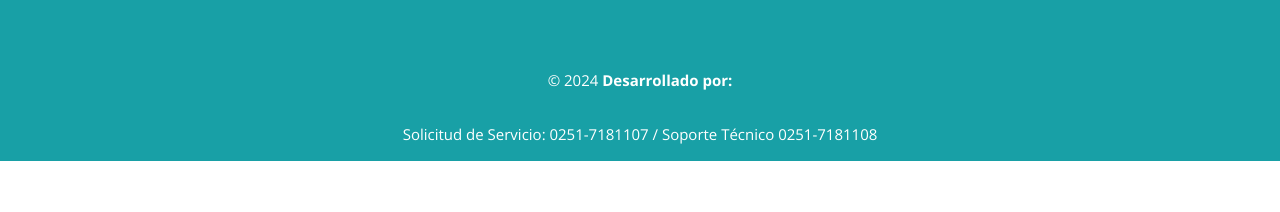
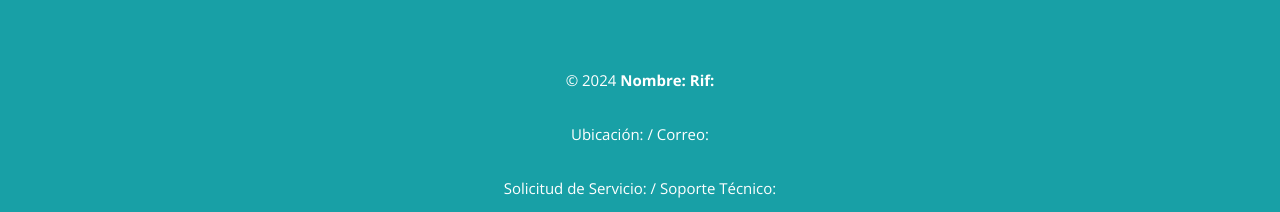
Before and after one commit to yarod159/Proyecto-UCLA, a React (Vite) app in the folder portal-web/: page / in a window 1280 px wide. Shown: the part 2349-2561 px from the top of the page. Before the commit the page ends 2510 px from the top, so only its background shows below. Built offline with nearby package versions, Linux system fonts and the light colour scheme; no server answers.

Commit message:
footer Actualizado

```diff
--- a/portal-web/src/components/footer/Footer.jsx
+++ b/portal-web/src/components/footer/Footer.jsx
@@ -7,7 +7,8 @@ import InstagramIcon from '@mui/icons-material/Instagram';
 
 const Footer = () => {
 
-  const [footerGet, setFooterGet] = useState({ nombreEmpresa: "" });
+  const [footerGet, setFooterGet] = useState({ nombreEmpresa: "", rifEmpresa:"", telefono:"",correo:"",
+                                               linkFacebook:"", linkInstagram:"",ubicacion:"" });
 
   useEffect(() => {
 
@@ -19,7 +20,14 @@ const Footer = () => {
          if (data && data.length > 0) {
            // Assuming you want to display the first company's mission and vision
            const firstCompany = data[0];
-           setFooterGet({ nombreEmpresa: firstCompany.nombreEmpresa });
+           setFooterGet({ nombreEmpresa: firstCompany.nombreEmpresa,
+                          rifEmpresa: firstCompany.rifEmpresa,
+                          telefono: firstCompany.telefono,
+                          ubicacion: firstCompany.ubicacion,
+                          correo: firstCompany.correo,
+                          linkFacebook: firstCompany.linkFacebook,
+                          linkInstagram: firstCompany.linkInstagram,
+                            });
          } else {
            console.log("No data found in response");
          }
@@ -49,17 +57,22 @@ const Footer = () => {
         <div className="box">
           <h2>SIGUENOS</h2>
           <div className="red-social">
-            <a target="_blank" rel="noopener noreferrer"><FacebookIcon className="sidebarIcon"/></a>
-            <a target="_blank" rel="noopener noreferrer"><InstagramIcon className="sidebarIcon"/></a>
+            <a href={footerGet.linkFacebook}target="_blank" rel="noopener noreferrer"><FacebookIcon className="sidebarIcon"/></a>
+            <a href={footerGet.linkInstagram} target="_blank" rel="noopener noreferrer"><InstagramIcon className="sidebarIcon"/></a>
           </div>
         </div>
       </div>
       <div className="grupo-2">
-        <small>&copy; 2024 <b>Desarrollado por: {footerGet.nombreEmpresa}</b></small>
+        <small>&copy; 2024 <b>Nombre: {footerGet.nombreEmpresa}  Rif: {footerGet.rifEmpresa}</b></small>
       </div>
       <div className="grupo-2">
         <small>
-          Solicitud de Servicio: 0251-7181107 / Soporte Técnico 0251-7181108
+          Ubicación: {footerGet.ubicacion}  / Correo:  {footerGet.correo}
+        </small>
+      </div>
+      <div className="grupo-2">
+        <small>
+          Solicitud de Servicio: {footerGet.telefono} / Soporte Técnico:  {footerGet.telefono}
         </small>
       </div>
     </footer>
```
